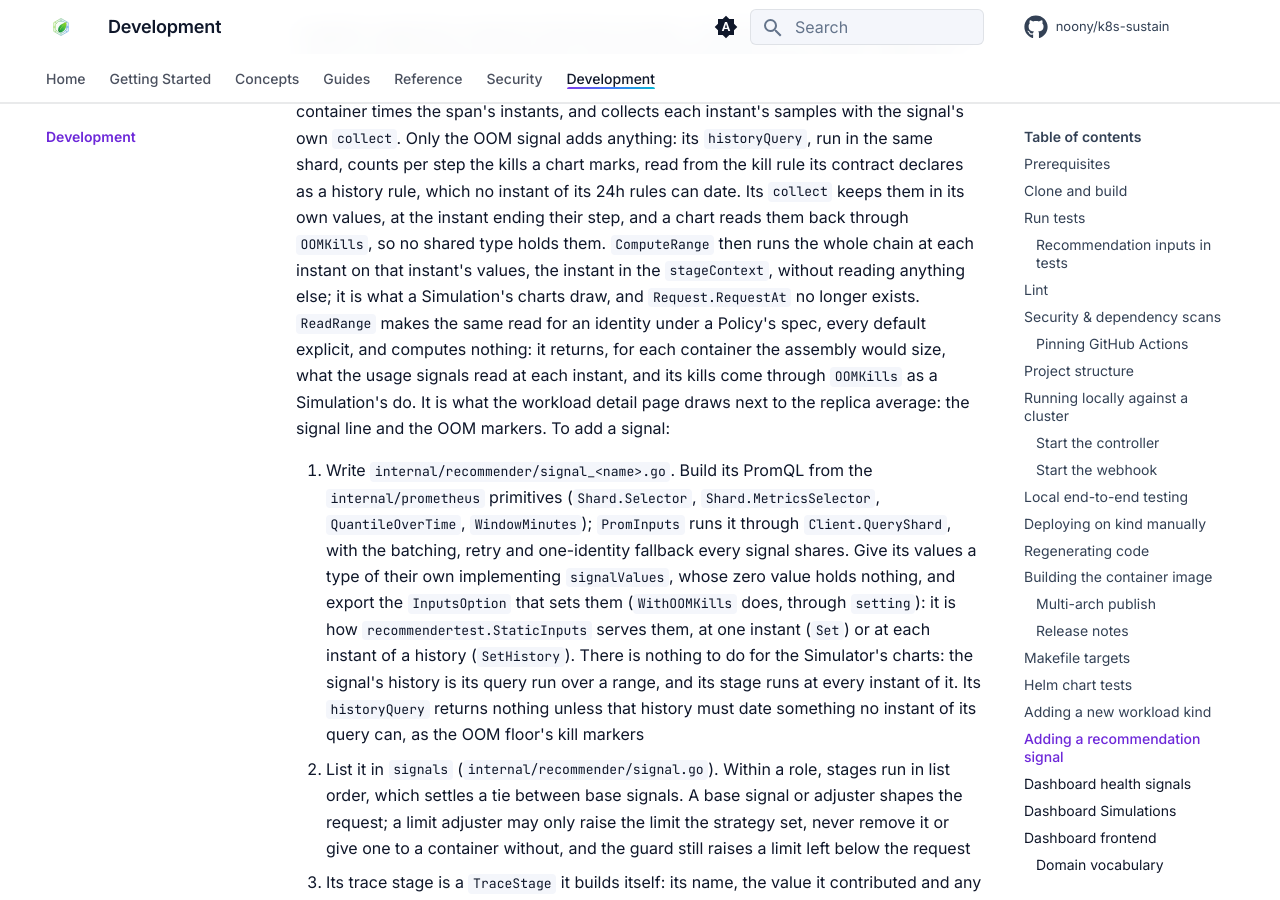
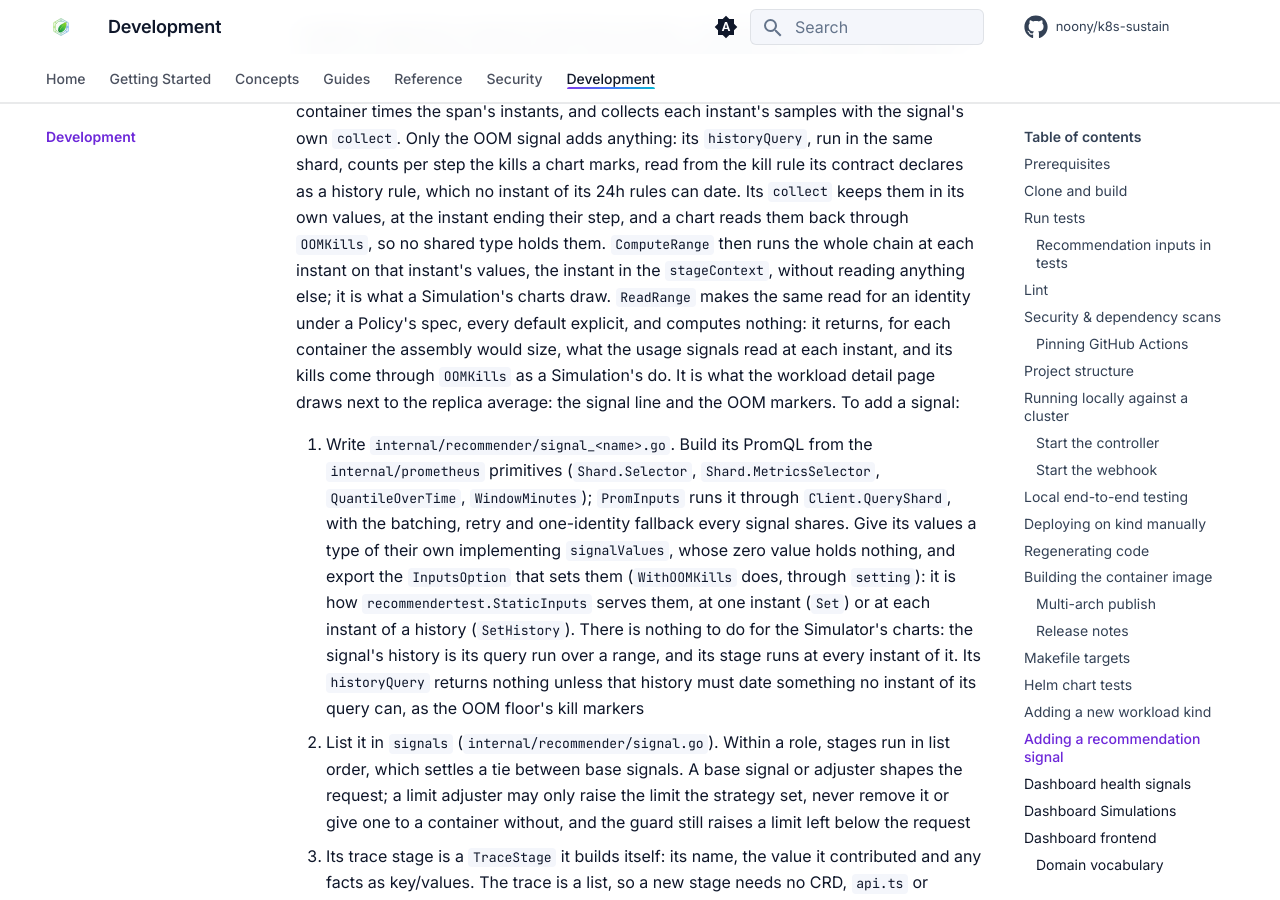
Before and after one commit to noony/k8s-sustain, an MkDocs documentation site: the page built from docs/development.md, in a window 1280 px wide and 900 px high, scrolled down 10168 px. Built offline with MkDocs 1.6.1 and Material for MkDocs 9.7.7, drawn with Linux system fonts in a browser that asks for light colours; comment, search, counter and statistics services are not loaded; the version menu is left out.

Commit message:
docs: describe the range sizing as it is, without the RequestAt it replaced

```diff
--- a/docs/development.md
+++ b/docs/development.md
@@ -403,13 +403,12 @@ keeps them in its own values, at the instant ending their step, and a chart
 reads them back through `OOMKills`, so no shared type holds them.
 `ComputeRange` then runs the whole chain at each instant on that
 instant's values, the instant in the `stageContext`, without reading anything
-else; it is what a Simulation's charts draw, and `Request.RequestAt` no longer
-exists. `ReadRange` makes the same read for an identity under a Policy's spec,
-every default explicit, and computes nothing: it returns, for each container
-the assembly would size, what the usage signals read at each instant, and its
-kills come through `OOMKills` as a Simulation's do. It is what the workload
-detail page draws next to the replica average: the signal line and the OOM
-markers. To add a signal:
+else; it is what a Simulation's charts draw. `ReadRange` makes the same read
+for an identity under a Policy's spec, every default explicit, and computes
+nothing: it returns, for each container the assembly would size, what the
+usage signals read at each instant, and its kills come through `OOMKills` as a
+Simulation's do. It is what the workload detail page draws next to the replica
+average: the signal line and the OOM markers. To add a signal:
 
 1. Write `internal/recommender/signal_<name>.go`. Build its PromQL from the
    `internal/prometheus` primitives (`Shard.Selector`, `Shard.MetricsSelector`,
```
